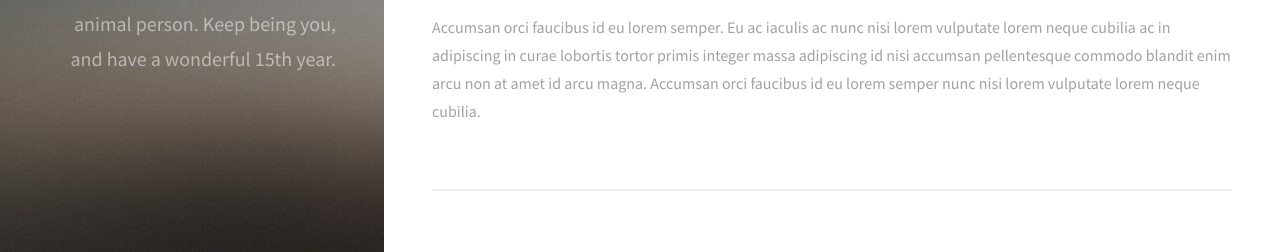
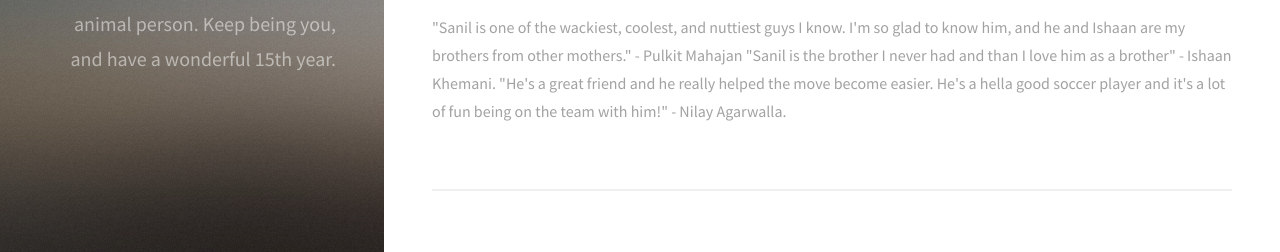
Before and after one commit to mahahahajan/SanilBaweja, a plain HTML site: page index.html in a window 1280 px wide. Shown: the part 259-511 px from the top of the page. Drawn offline with Linux system fonts and the light colour scheme.

Commit message:
Added 3 messages

```diff
--- a/index.html
+++ b/index.html
@@ -51,7 +51,11 @@ display: inline;
 						<header class="major">
 							<h2>Sanil "Stantu" "Snail The Whale" "Sunny Boy" "Neil" "Suneil" "Don't be mad cause I'm doing me better than you're doing you" Baweja</h2>
 						</header>
-						<p>Accumsan orci faucibus id eu lorem semper. Eu ac iaculis ac nunc nisi lorem vulputate lorem neque cubilia ac in adipiscing in curae lobortis tortor primis integer massa adipiscing id nisi accumsan pellentesque commodo blandit enim arcu non at amet id arcu magna. Accumsan orci faucibus id eu lorem semper nunc nisi lorem vulputate lorem neque cubilia.</p>
+						<p>"Sanil is one of the wackiest, coolest, and nuttiest guys I know. I'm so glad to know him, and he and Ishaan are my  brothers from other mothers." - Pulkit Mahajan
+                        "Sanil is the brother I never had and than I love him as a brother" - Ishaan Khemani.
+                        "He's a great friend and he really helped the move become easier. He's a hella good soccer player and it's a lot of fun being on the team with him!" - Nilay Agarwalla.
+
+                        </p>
 					</section>
 
 				<!-- Two -->
```
